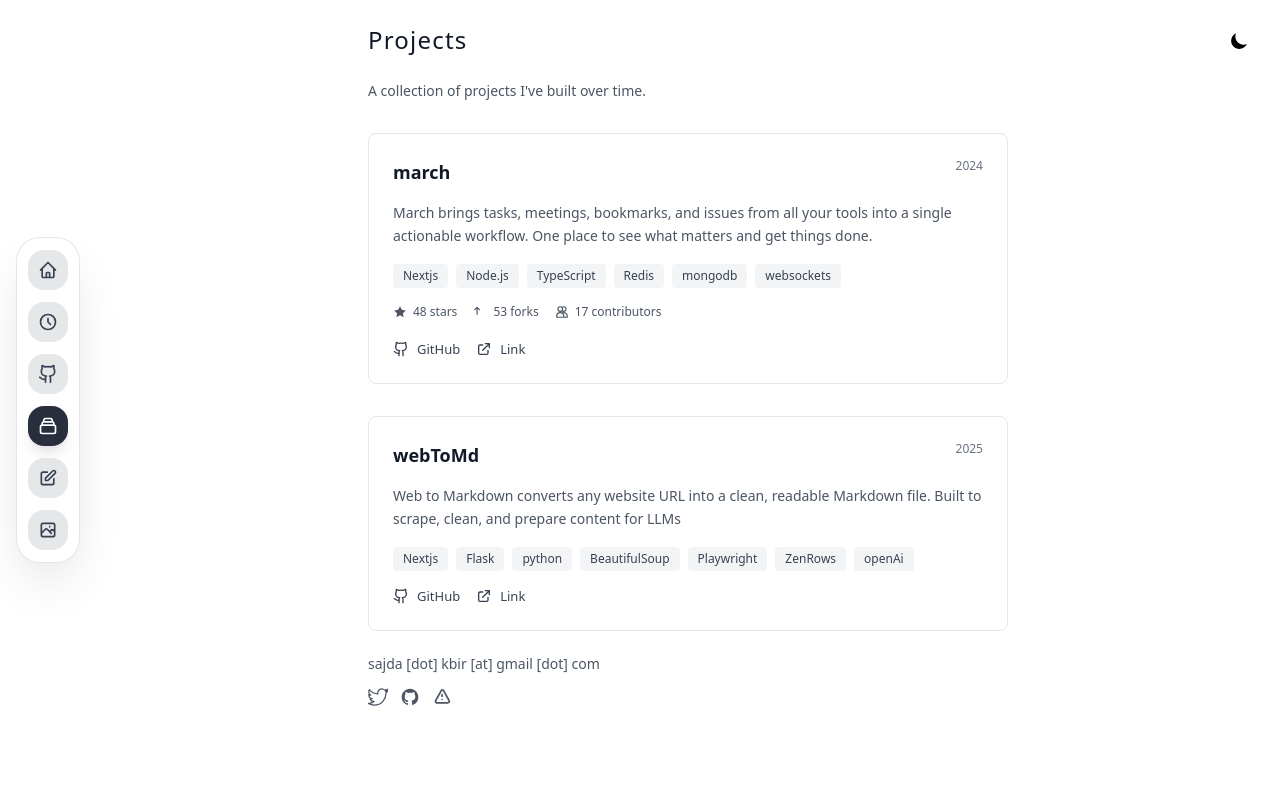
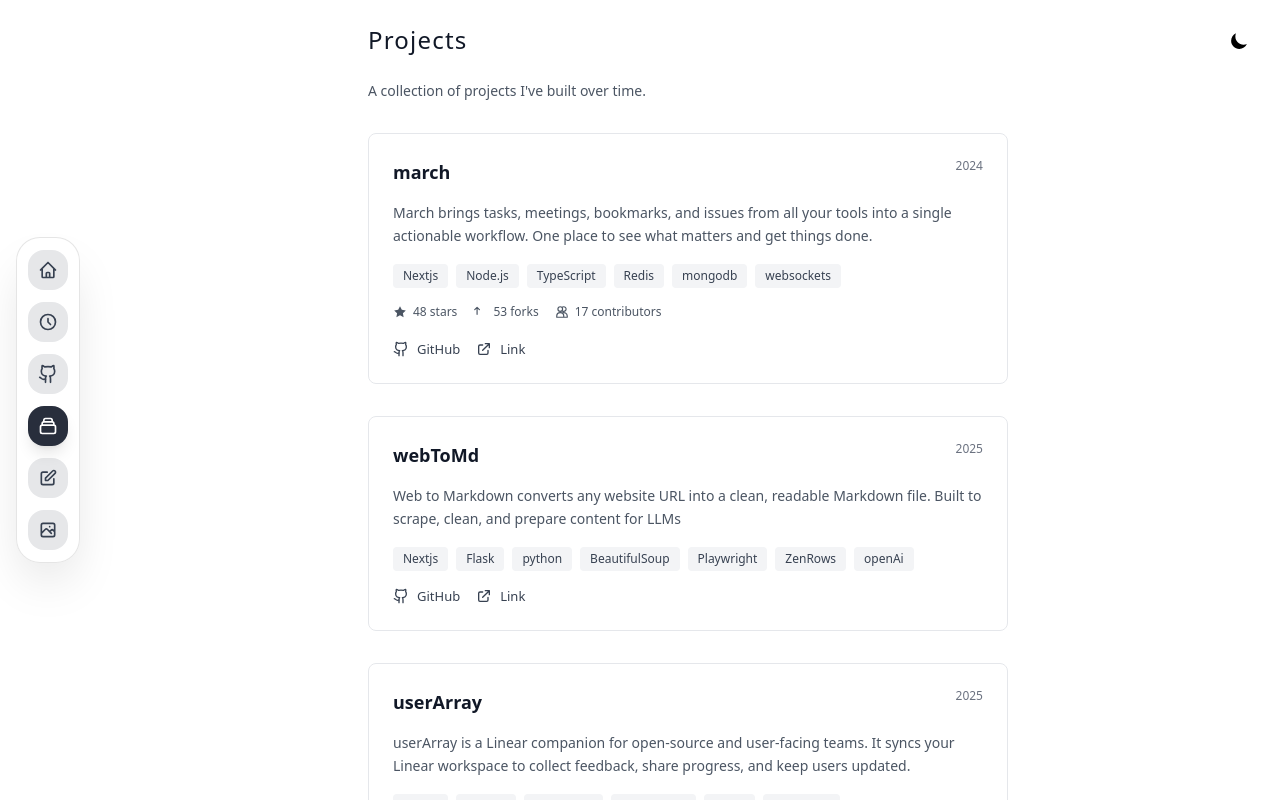
Before and after one commit to sajdakabir/saju, a Next.js app: page /projects in a window 1280 px wide. Built offline with nearby package versions, Linux system fonts and the light colour scheme.

Commit message:
feat: add new project 'userArray' with description, tech stack, and links; update date for existing project

```diff
--- a/src/app/projects/page.tsx
+++ b/src/app/projects/page.tsx
@@ -115,6 +115,18 @@ export default function Projects() {
       techStack: ['Nextjs', 'Flask', 'python', 'BeautifulSoup', 'Playwright', 'ZenRows', 'openAi'],
       githubUrl: 'https://github.com/sajdakabir/webToMd',
       liveUrl: 'https://webtomd.sajdakabir.com/',
+
+      challenges: [
+
+      ],
+      date: '2025'
+    },
+       {
+      name: 'userArray',
+      description: "userArray is a Linear companion for open-source and user-facing teams. It syncs your Linear workspace to collect feedback, share progress, and keep users updated.",
+      techStack: ['Nextjs', 'Nodejs', 'Webhooks', 'websockets', 'Redis', 'MongoDB'],
+      githubUrl: 'https://github.com/sajdakabir/userarray',
+      liveUrl: 'https://userarray.sajdakabir.com/',
 
       challenges: [
 
```
